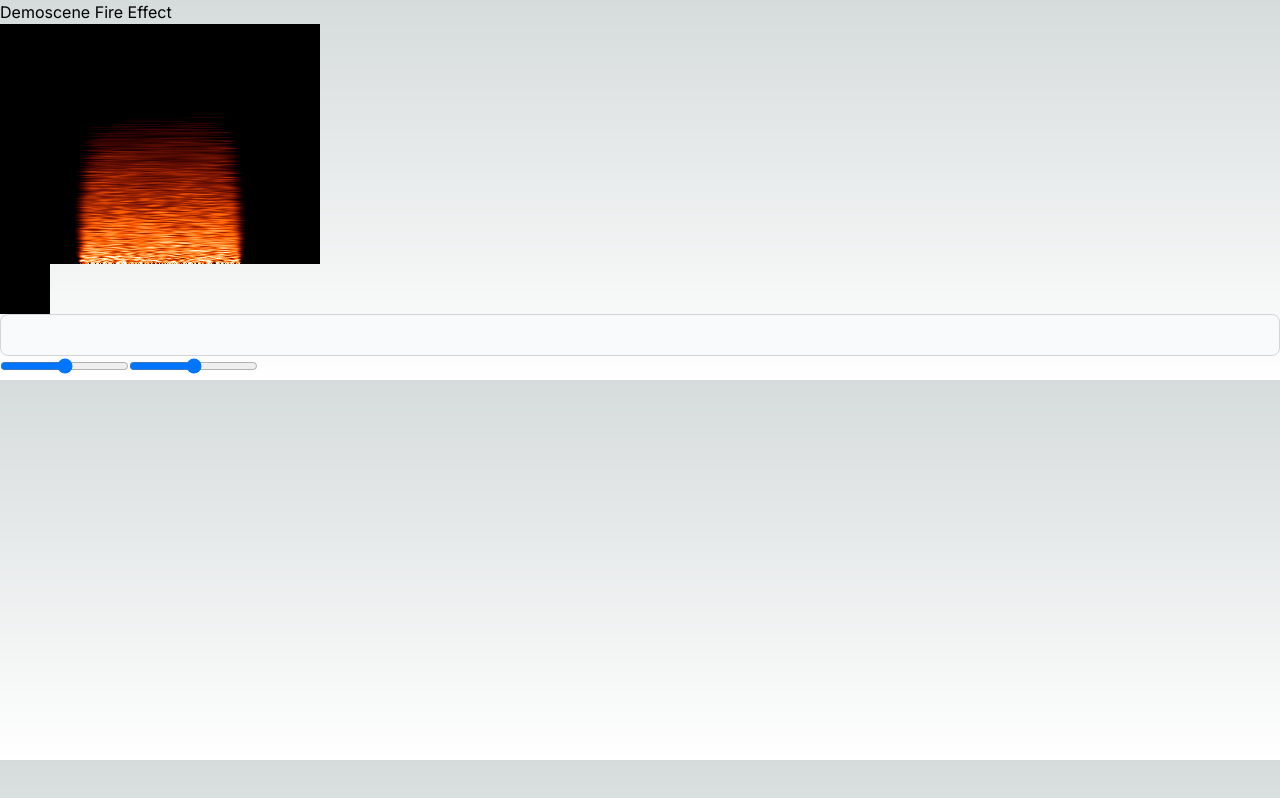
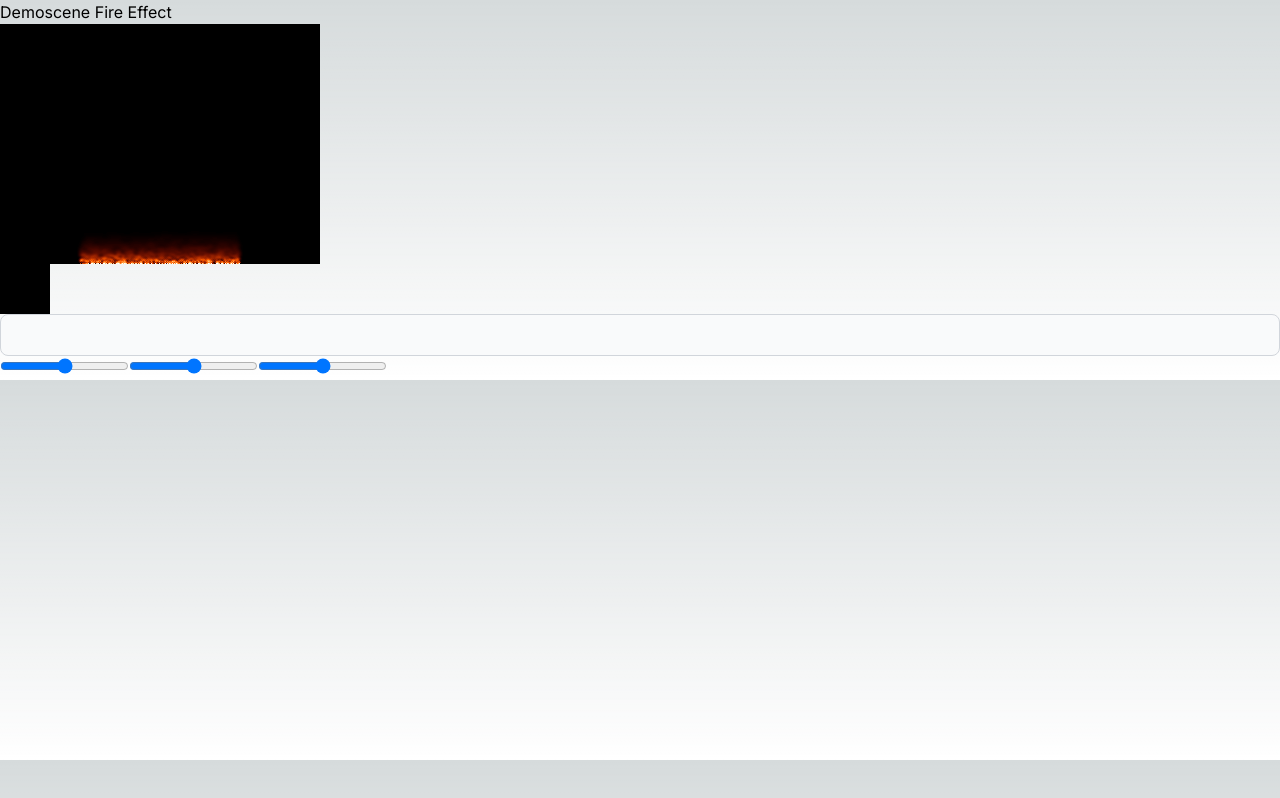
Before and after one commit to JakeCallery/DemoSceneFire, a Next.js app: page / in a window 1280 px wide. Built offline with nearby package versions, Linux system fonts and the light colour scheme.

Commit message:
implements bug fix for averaging
added height slider

```diff
--- a/app/components/FireCanvas/FireCanvas.tsx
+++ b/app/components/FireCanvas/FireCanvas.tsx
@@ -1,6 +1,10 @@
 "use client";
 import React, { useEffect, useRef } from "react";
 import PixelCanvas from "../PixelCanvas";
+
+const FIRE_COOL_MIN = 4.001;
+const FIRE_COOL_MAX = 5.0;
+const FIRE_COOL_RANGE = FIRE_COOL_MAX - FIRE_COOL_MIN;
 
 interface FireCanvasProps {
   width: number;
@@ -11,6 +15,7 @@ interface FireCanvasProps {
   overlayHeight: number;
   fireCenterOffset: number;
   fireWidth: number;
+  fireHeightPercent: number;
 }
 
 const NUM_DATA_COLOR_BYTES = 4;
@@ -23,6 +28,7 @@ const FireCanvas = ({
   overlayHeight,
   fireCenterOffset,
   fireWidth,
+  fireHeightPercent,
 }: FireCanvasProps) => {
   const fireDataRef = useRef(new Uint8ClampedArray(width * height));
 
@@ -68,34 +74,26 @@ const FireCanvas = ({
         const val1 =
           y + 1 >= height || x - 1 < 0
             ? 0
-            : fireDataRef.current[
-                ((y + 1) % height) * width + ((x - 1 + width) % width)
-              ];
+            : fireDataRef.current[(y + 1) * width + x - 1];
 
         //Down 1 Center
         const val2 =
-          y + 1 >= height
-            ? 0
-            : fireDataRef.current[((y + 1) % height) * width + x];
+          y + 1 >= height ? 0 : fireDataRef.current[(y + 1) * width + x];
 
         //Down 1 Right 1
         const val3 =
           x + 1 >= width || y + 1 >= height
             ? 0
-            : fireDataRef.current[
-                ((y + 1) % height) * width + ((x + 1) % width)
-              ];
+            : fireDataRef.current[(y + 1) * width + x + 1];
 
         //Down 2 Center
         const val4 =
-          y + 2 >= height
-            ? 0
-            : fireDataRef.current[(((y + 2) * width) % height) + x];
+          y + 2 >= height ? 0 : fireDataRef.current[(y + 2) * width + x];
 
         const summedValue = val1 + val2 + val3 + val4;
-
         fireDataRef.current[y * width + x] = Math.floor(
-          (summedValue * 60) / 181,
+          summedValue /
+            (FIRE_COOL_MAX - FIRE_COOL_RANGE * (fireHeightPercent / 100)),
         );
       }
     }
--- a/app/page.tsx
+++ b/app/page.tsx
@@ -22,6 +22,8 @@ export default function Home() {
     Math.floor(WIDTH / 2),
   );
 
+  const [fireHeightPercent, setFireHeightPercent] = useState(50);
+
   function onNewFireData(data: Uint8ClampedArray) {
     setNewFireData(data);
   }
@@ -42,6 +44,7 @@ export default function Home() {
         overlayHeight={OVERLAY_HEIGHT}
         fireCenterOffset={fireCenterOffset}
         fireWidth={fireWidth}
+        fireHeightPercent={fireHeightPercent}
       />
       <TextHandler
         onNewFireData={onNewFireData}
@@ -71,6 +74,18 @@ export default function Home() {
           setFireCenterOffset(Number(e.target.value))
         }
       />
+
+      <input
+        type="range"
+        id="fireheightslider"
+        min={0}
+        max={100}
+        step={1}
+        defaultValue={50}
+        onInput={(e: ChangeEvent<HTMLInputElement>) =>
+          setFireHeightPercent(Number(e.target.value))
+        }
+      />
     </main>
   );
 }
--- a/app/utils/rgbPaletteBuilder.ts
+++ b/app/utils/rgbPaletteBuilder.ts
@@ -17,9 +17,9 @@ export function buildPalette(
       100,
       Math.min(100, (i / palette.length) * 100 * lightnessPoint),
     );
-    palette[i * NUM_BYTES] = red;
-    palette[i * NUM_BYTES + 1] = green;
-    palette[i * NUM_BYTES + 2] = blue;
+    palette[i * NUM_BYTES] = i !== 0 ? red : 0;
+    palette[i * NUM_BYTES + 1] = i !== 0 ? green : 0;
+    palette[i * NUM_BYTES + 2] = i !== 0 ? blue : 0;
   }
 
   return palette;
```
